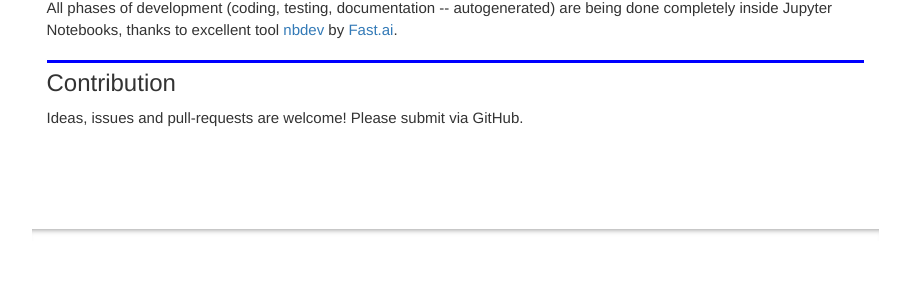
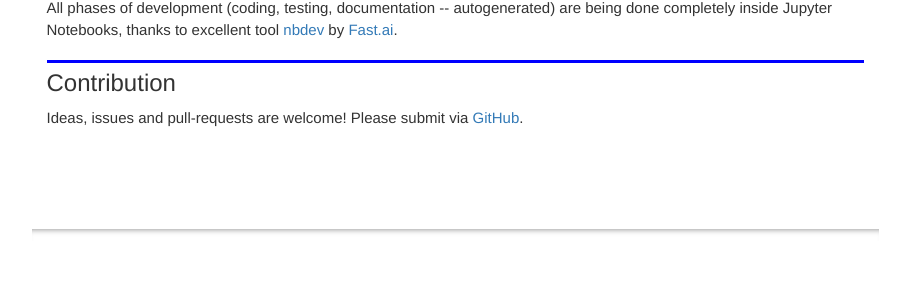
Before and after one commit to kdorichev/joshuaproject, a Jekyll site: the page built from docs/index.html, in a window 1280 px wide. Shown: the part 1274-1567 px from the top of the page, without its empty margins (331-1241 px from the left). Built offline with Jekyll 4.4.1, drawn with Linux system fonts in a browser that asks for light colours; nearby versions of some CDN libraries; comment, search, counter and statistics services are not loaded; part of the change alters nothing that is shown.

```diff
--- a/docs/index.html
+++ b/docs/index.html
@@ -146,7 +146,7 @@ For details, see <a href="https://joshuaproject.net/api/v2/documentation"><stron
 </div>
 <div class="cell border-box-sizing text_cell rendered"><div class="inner_cell">
 <div class="text_cell_render border-box-sizing rendered_html">
-<p>Ideas, issues and pull-requests are welcome! Please submit via GitHub.</p>
+<p>Ideas, issues and pull-requests are welcome! Please submit via <a href="https://github.com/kdorichev/joshuaproject">GitHub</a>.</p>
 
 </div>
 </div>
```
Also changed, not shown: README.md, 1 other file.
